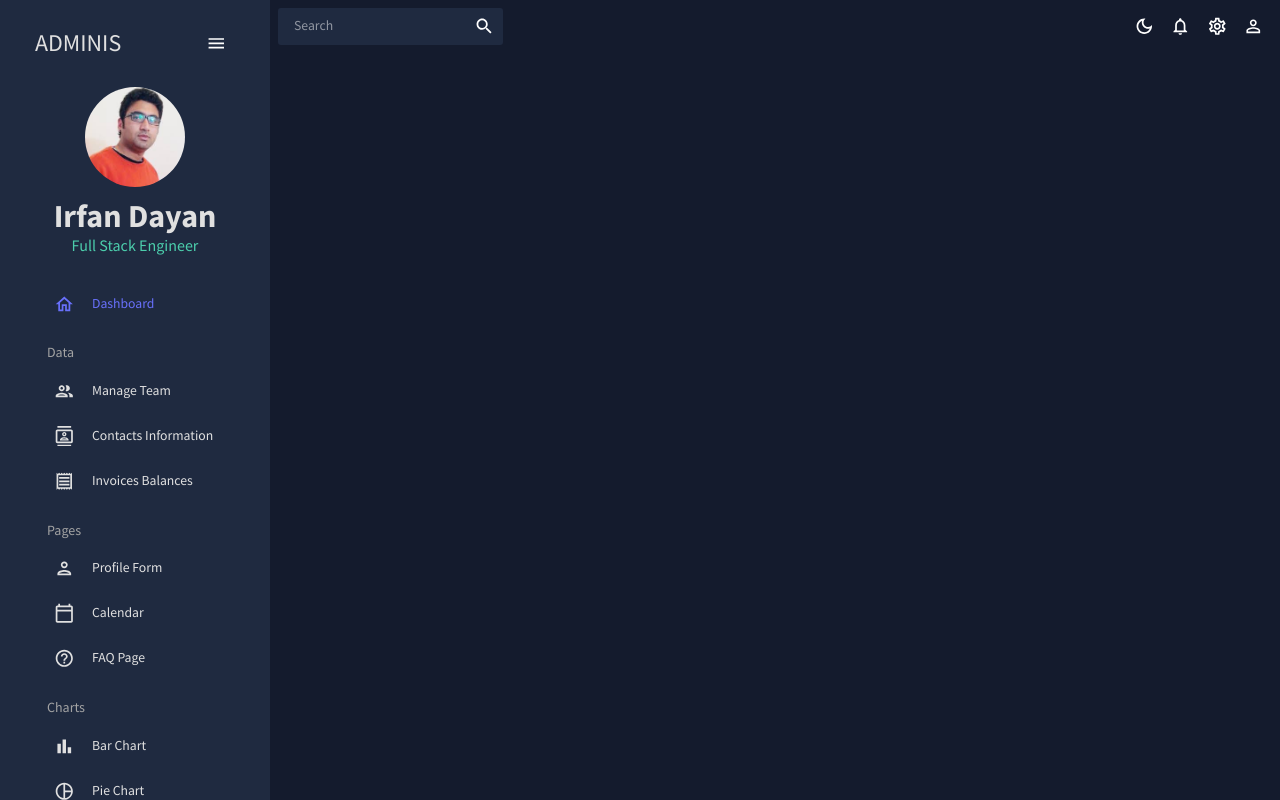
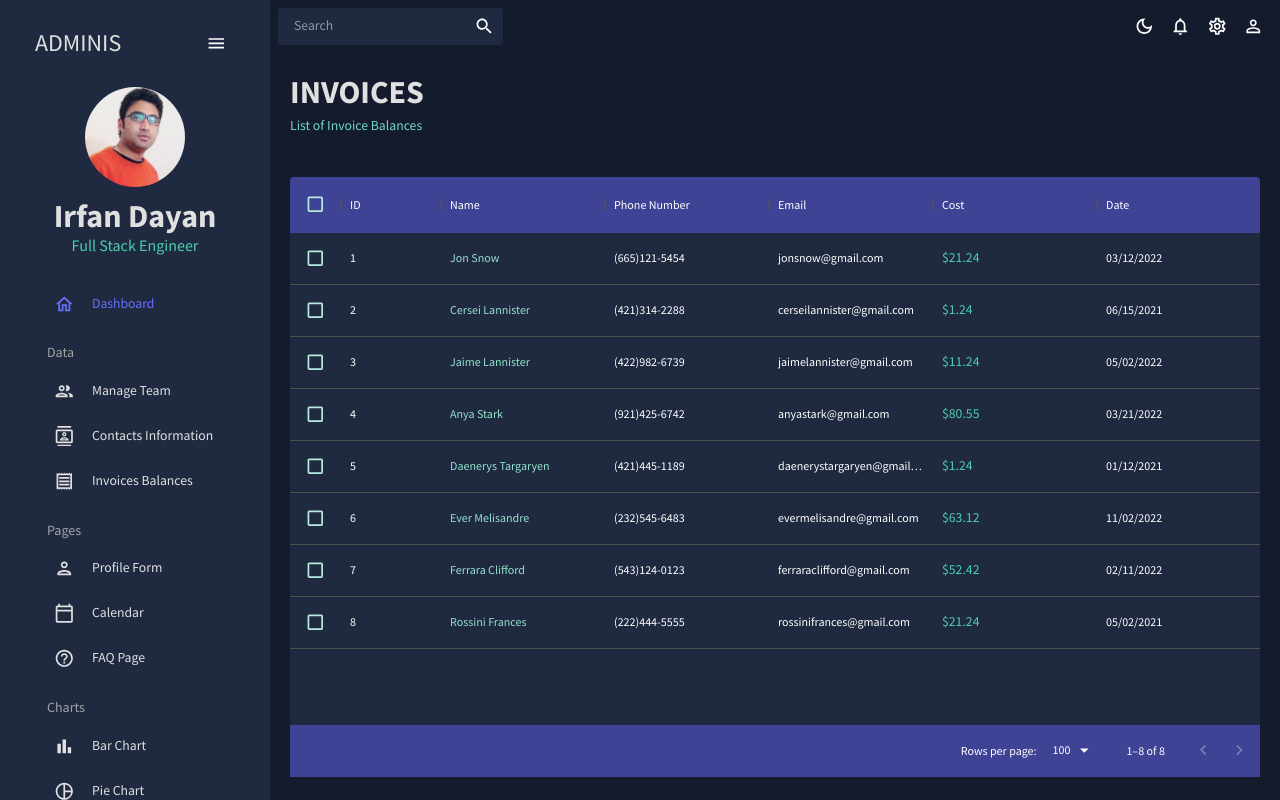
Before and after one commit to Hope-Have-Happy/react-admin-dashboard, a React (Create React App) app: page /invoices in a window 1280 px wide. Built offline with nearby package versions, Linux system fonts and the light colour scheme.

Commit message:
Add invoices page

```diff
--- a/src/App.js
+++ b/src/App.js
@@ -8,7 +8,7 @@
 import Dashboard from './scenes/dashboard';
 import Team from './scenes/team';
 import Contacts from './scenes/contacts';
-// import Invoice from './scenes/invoice';
+import Invoices from './scenes/invoices';
 
 // import Bar from './scenes/bar';
 // import Form from './scenes/form';
@@ -32,8 +32,8 @@
             <Routes>
               <Route path="/" element={<Dashboard />} />
               <Route path="/team" element={<Team />} />
-              {/* <Route path="/invoice" element={<Invoice />} /> */}
               <Route path="/contacts" element={<Contacts />} />
+              <Route path="/invoices" element={<Invoices />} />
               {/* <Route path="/bar" element={<Bar />} /> */}
               {/* <Route path="/form" element={<Form />} /> */}
               {/* <Route path="/line" element={<Line />} /> */}
--- /dev/null
+++ b/src/scenes/invoices/index.js
@@ -0,0 +1,83 @@
+import { Box, Typography, useTheme } from '@mui/material';
+import { DataGrid } from '@mui/x-data-grid';
+import { tokens } from '../../theme';
+import { mockDataInvoices } from '../../data/mockData';
+import Header from '../../components/Header';
+
+const Invoices = () => {
+  const theme = useTheme();
+  const colors = tokens(theme.palette.mode);
+  const columns = [
+    { field: 'id', headerName: 'ID' },
+    {
+      field: 'name',
+      headerName: 'Name',
+      flex: 1,
+      cellClassName: 'name-column--cell',
+    },
+    {
+      field: 'phone',
+      headerName: 'Phone Number',
+      flex: 1,
+    },
+    {
+      field: 'email',
+      headerName: 'Email',
+      flex: 1,
+    },
+    {
+      field: 'cost',
+      headerName: 'Cost',
+      flex: 1,
+      renderCell: (params) => (
+        <Typography color={colors.greenAccent[500]}>
+          ${params.row.cost}
+        </Typography>
+      ),
+    },
+    {
+      field: 'date',
+      headerName: 'Date',
+      flex: 1,
+    },
+  ];
+
+  return (
+    <Box m="20px">
+      <Header title="INVOICES" subtitle="List of Invoice Balances" />
+      <Box
+        m="40px 0 0 0"
+        height="75vh"
+        sx={{
+          '& .MuiDataGrid-root': {
+            border: 'none',
+          },
+          '& .MuiDataGrid-cell': {
+            borderBottom: 'none',
+          },
+          '& .name-column--cell': {
+            color: colors.greenAccent[300],
+          },
+          '& .MuiDataGrid-columnHeaders': {
+            backgroundColor: colors.blueAccent[700],
+            borderBottom: 'none',
+          },
+          '& .MuiDataGrid-virtualScroller': {
+            backgroundColor: colors.primary[400],
+          },
+          '& .MuiDataGrid-footerContainer': {
+            borderTop: 'none',
+            backgroundColor: colors.blueAccent[700],
+          },
+          '& .MuiCheckbox-root': {
+            color: `${colors.greenAccent[200]} !important`,
+          },
+        }}
+      >
+        <DataGrid checkboxSelection rows={mockDataInvoices} columns={columns} />
+      </Box>
+    </Box>
+  );
+};
+
+export default Invoices;
```
